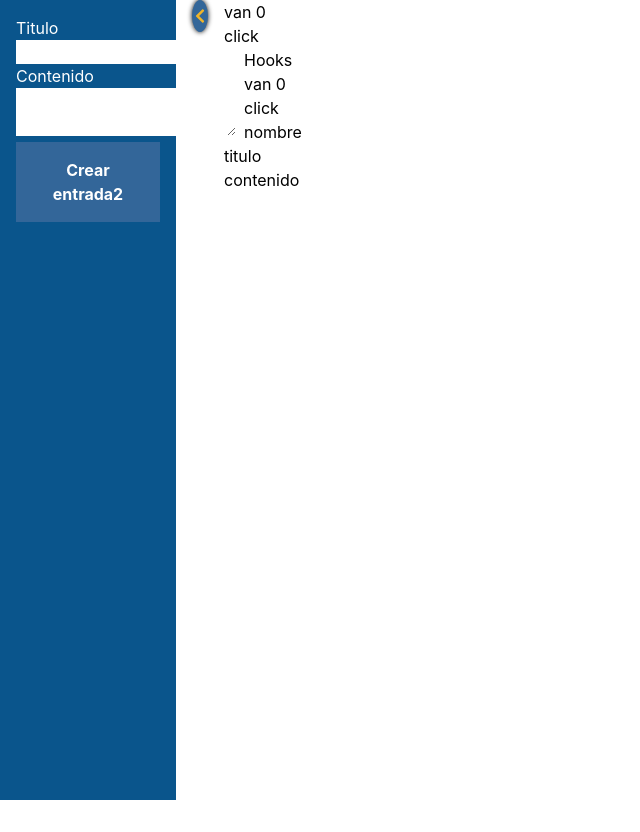
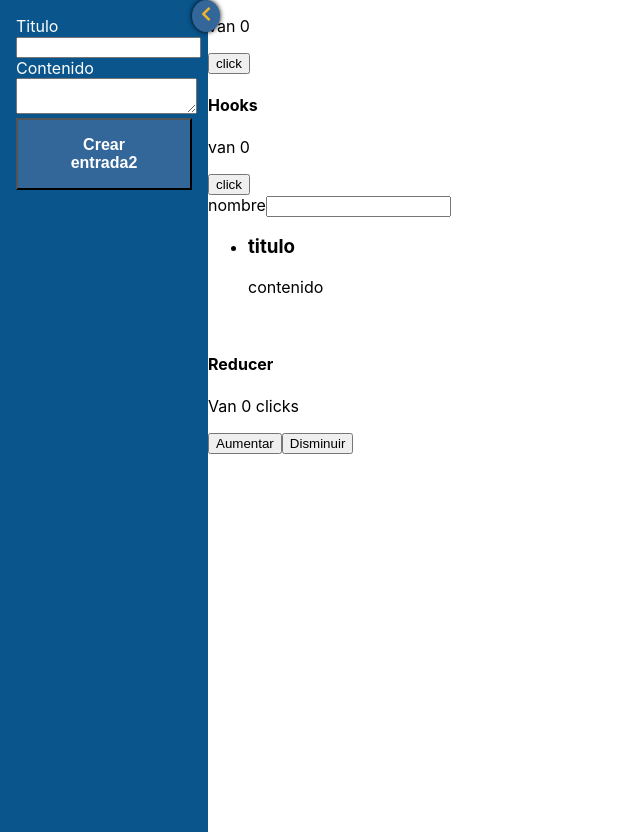
Before and after one commit to eu-cbarcos/reactest, a React (Create React App) app: page / in a window 1280 px wide. Shown: the whole page, without its empty margins (0-640 px from the left). Before the commit the page ends 800 px from the top, so only its background shows below. Built offline with nearby package versions, Linux system fonts and the light colour scheme.

Commit message:
sin reducer

```diff
--- a/src/App.js
+++ b/src/App.js
@@ -7,6 +7,7 @@ import {darken} from 'polished'
 import {FaChevronLeft,FaChevronRight} from 'react-icons/fa'
 import ContadorClicks from './components/ContadorClicks'
 import ContadorClicksHooks from './components/ContadorClicksHook'
+import ContadorClicksReducer from './components/ContadorClicksReducer'
 
 //const color = '#f1f2f3';
 const color2 = '#369';
@@ -118,8 +119,6 @@ class App extends React.Component {
         <ContadorClicks/>
 
         {!this.state.estadoCerrado && <ContadorClicksHooks/>}
-
-
           <ul>
             {this.state.entradas.map( (entrada) => (
               <li key={entrada.id}>
@@ -128,6 +127,8 @@ class App extends React.Component {
               </li>
             ))}
           </ul>
+          <br />
+          <ContadorClicksReducer />
         </section>
       </AppStyle>
     );
--- /dev/null
+++ b/src/components/ContadorClicksReducer.js
@@ -0,0 +1,25 @@
+import React, {useState} from 'react'
+
+const ContadorClicksReducer = () => {
+
+  const [click,setClick] = useState(0);
+
+  const aumentar = () => {
+    setClick(click + 1);
+  }
+
+  const disminuir = () => {
+    setClick(click - 1);
+  }
+
+  return (
+    <div>
+      <h4>Reducer</h4>
+      <p>Van {click} clicks</p>
+      <button onClick={aumentar}>Aumentar</button>
+      <button onClick={disminuir}>Disminuir</button>
+
+    </div>
+  )
+}
+export default ContadorClicksReducer;
--- a/src/index.js
+++ b/src/index.js
@@ -1,7 +1,7 @@
 import React from 'react';
 import ReactDOM from 'react-dom';
-//import './index.css';
-import './styles/tailwind.css';
+import './index.css';
+//import './styles/tailwind.css';
 import App from './App';
 import * as serviceWorker from './serviceWorker';
 
```
